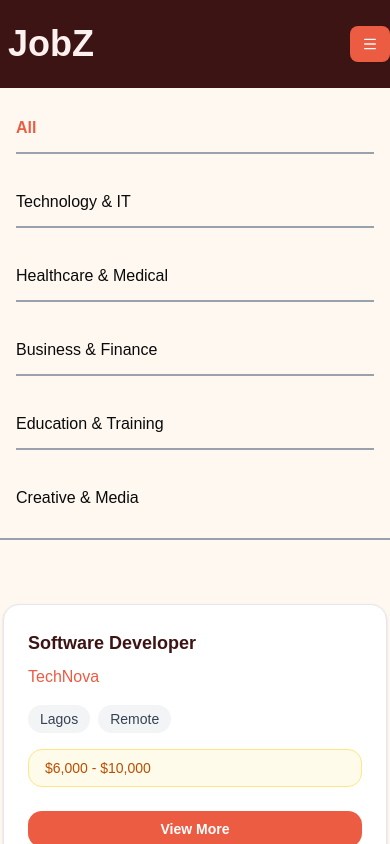
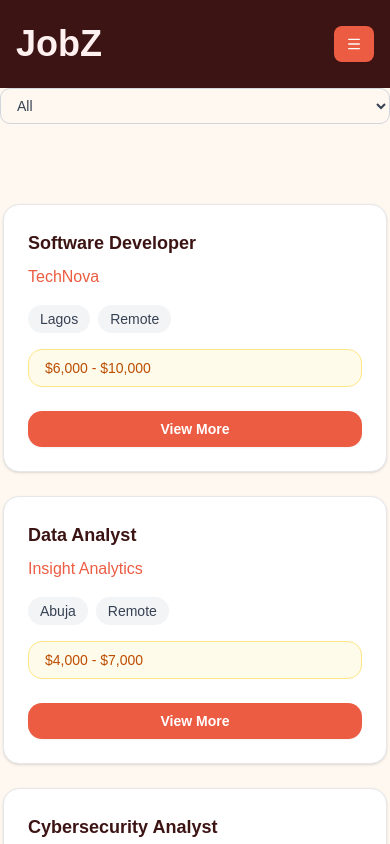
Before and after one commit to Andirell/capstone-project, a Next.js app: page /jobs in a window 390 px wide. Shown: the top 844 px of the page. Built offline with nearby package versions, Linux system fonts and the light colour scheme; a web font is replaced by a local one.

Commit message:
fix; my jobs pagenation and my menu

```diff
--- a/src/app/jobs/page.jsx
+++ b/src/app/jobs/page.jsx
@@ -7,19 +7,22 @@ import { differentJobs } from "@/constants/jobs";
 
 export default function Jobs() {
   const [selectedCategory, setSelectedCategory] = useState("All");
-    const filteredJobs = selectedCategory === "All"
+  const filteredJobs =
+    selectedCategory === "All"
       ? differentJobs
-        : differentJobs.filter(job => job.category === selectedCategory);
+      : differentJobs.filter((job) => job.category === selectedCategory);
 
   return (
-        <section className="bg-[#FFF8F0] ">
-            <MaxWidthContainer className="flex  flex-col md:flex-row gap-10">
-                <aside className="md:sticky md:top-20 md:w-48 space-y-6 md:space-y-10 border-b-2 md:border-r-2 md:border-b-0 border-gray-400 h-full p-4 md:py-10 divide-y-2 md:divide-y-0 divide-gray-400">
+    <section className="bg-[#FFF8F0]">
+      <MaxWidthContainer className="flex flex-col md:flex-row gap-10">
+        <aside className="hidden md:block md:sticky md:top-20 md:w-48 space-y-6 md:space-y-10 border-b-2 md:border-r-2 md:border-b-0 border-gray-400 h-full py-4 md:py-10 divide-y-2 md:divide-y-0 divide-gray-400">
           {JobsCategories.map((category, index) => (
             <h2
               key={index}
               className={`cursor-pointer py-3 md:py-6 hover:text-job-orange hover:scale-105 transition ${
-                                selectedCategory === category.title ? "text-job-orange font-bold" : ""
+                selectedCategory === category.title
+                  ? "text-job-orange font-bold"
+                  : ""
               }`}
               onClick={() => setSelectedCategory(category.title)}
             >
@@ -28,12 +31,26 @@ export default function Jobs() {
           ))}
         </aside>
 
-               <div className="relative flex-1 grid grid-cols-1 sm:grid-cols-2 lg:flex lg:flex-wrap gap-6 py-6 md:py-10">
+        <div className="md:hidden mb-4">
+          <select
+            value={selectedCategory}
+            onChange={(e) => setSelectedCategory(e.target.value)}
+            className="w-full border border-gray-300 rounded-lg px-3 py-2 text-sm text-gray-700"
+          >
+            {JobsCategories.map((category, index) => (
+              <option key={index} value={category.title}>
+                {category.title}
+              </option>
+            ))}
+          </select>
+        </div>
+
+        <div className="relative flex-1 grid grid-cols-1 sm:grid-cols-2 md:grid-cols-2 lg:grid-cols-3 gap-6 py-6 md:py-10">
           {filteredJobs.map((job) => (
             <JobCard job={job} key={job.title} />
           ))}
         </div>
       </MaxWidthContainer>
     </section>
-    )
+  );
 }
--- a/src/components/navigation/navbar.jsx
+++ b/src/components/navigation/navbar.jsx
@@ -13,7 +13,7 @@ export default function Navbar() {
     <header className=" bg-[#3C1414] relative">
         <MaxWidthContainer className="py-6 flex justify-between items-center text-[#FFF1F0]">
                 <Link href={"/"}>
-                 <h1 className="font-black lg:text-5xl text-4xl px-2 cursor-pointer hover:text-[#EC5C42]">JobZ</h1>
+                 <h1 className="font-black lg:text-5xl text-4xl px-4 cursor-pointer hover:text-[#EC5C42]">JobZ</h1>
                 </Link>
             <nav className="hidden lg:block">
                 <ul className="flex lg:gap-16 text-lg font-medium">
@@ -36,7 +36,7 @@ export default function Navbar() {
                   </Link>
                 </div>
 
-                <Button className={'lg:hidden bg-[#EC5C42] hover:bg-[#d84f39]'}
+                <Button className={'lg:hidden mr-4 bg-[#EC5C42] hover:bg-[#d84f39]'}
                  onClick={() => setIsOpen(!isOpen)}>
                  {isOpen ? <X size={28} /> : <Menu size={28} />}
 
```
Lines whose indentation alone changed are shown as unchanged.
